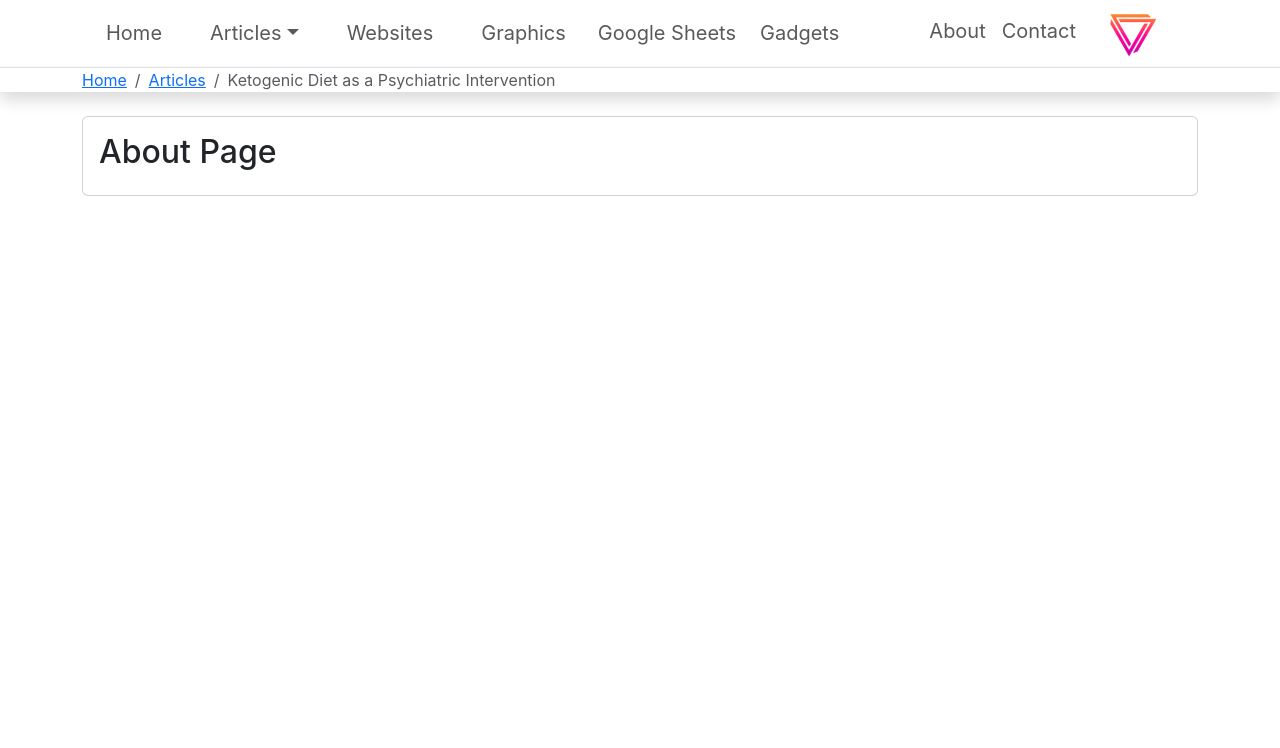
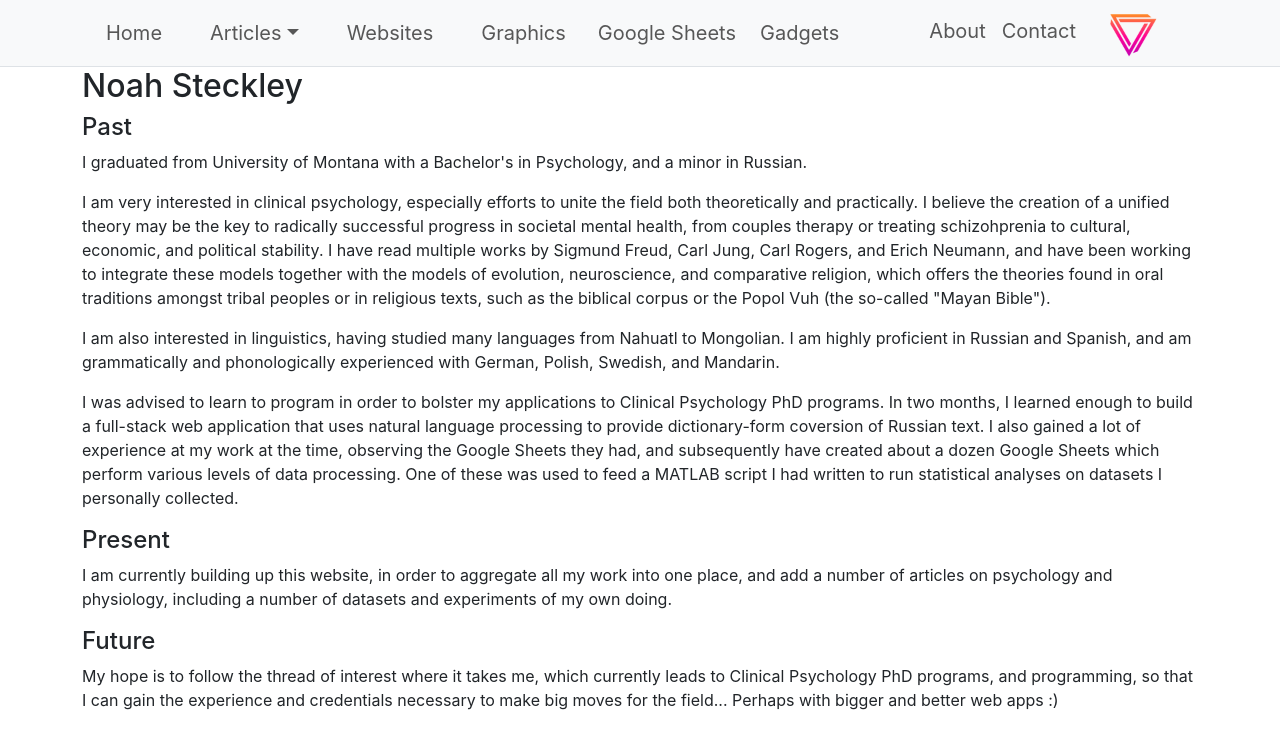
Before and after one commit to Noah3141/NoahSteckley, a React (Create React App) app: page /about in a window 1280 px wide. Shown: the top 748 px of the page. Built offline with nearby package versions, Linux system fonts and the light colour scheme.

Commit message:
Crumbtrail Completed

```diff
--- a/src/components/inc/Crumbtrail.jsx
+++ b/src/components/inc/Crumbtrail.jsx
@@ -1,27 +1,55 @@
-import React from "react";
-import { Link } from "react-router-dom";
+import { Link, useLocation } from "react-router-dom";
 
-function Crumbtrail({ match }) {
-  console.log(match);
+function Crumbtrail() {
+  const location = useLocation();
+  console.log(location);
+
+  let currentLink = "";
+
+  function titleCase(str) {
+    str = str.toLowerCase().split(" "); // Lowercase the phrase and give me an array of its words
+    for (var i = 0; i < str.length; i++) {
+      // Go word by word in the array
+      if (str[i].length >= 3) {
+        str[i] = str[i].charAt(0).toUpperCase() + str[i].slice(1); // For each word, combine the character at position 0 made uppercase with the word from that letter onward
+      }
+    }
+    return str.join(" "); // Restitch all the words into a single string again
+  }
+
+  const crumbs = location.pathname
+    .split("/")
+    .filter((crumb) => crumb !== "")
+    .map((crumb) => {
+      currentLink += `/${crumb}`;
+      crumb = titleCase(crumb.replace(/-/g, " "));
+      return (
+        <li className="breadcrumb-item" key={crumb}>
+          <Link
+            className=" link-primary link-underline-opacity-0"
+            to={currentLink}
+          >
+            {" "}
+            {crumb}{" "}
+          </Link>
+        </li>
+      );
+    });
+  if (crumbs.length == 1) {
+    return <></>;
+  }
 
   return (
-    <div className="shadow border-top">
-      <nav className="sticky-top" aria-label="breadcrumb">
+    <>
+      <nav
+        className="sticky-top bg-light border-bottom"
+        aria-label="breadcrumb"
+      >
         <div className="container">
-          <ol className="breadcrumb bg-body">
-            <li className="breadcrumb-item">
-              <Link to="/">Home</Link>
-            </li>
-            <li className="breadcrumb-item">
-              <Link to="/articles">Articles</Link>
-            </li>
-            <li className="breadcrumb-item active" aria-current="page">
-              Ketogenic Diet as a Psychiatric Intervention
-            </li>
-          </ol>
+          <ol className="breadcrumb m-0">{crumbs}</ol>
         </div>
       </nav>
-    </div>
+    </>
   );
 }
 
--- a/src/components/inc/Navbar.jsx
+++ b/src/components/inc/Navbar.jsx
@@ -5,7 +5,7 @@ import logo from "../images/Logo600-loose.png";
 function Navbar() {
   return (
     <nav
-      className="navbar fs-5 fixed-top navbar-expand-lg bg-body border-bottom border-light"
+      className="navbar fs-5 fixed-top navbar-expand-lg bg-light border-bottom"
       data-bs-theme="light"
     >
       <div className="container">
--- a/src/components/pages/About.jsx
+++ b/src/components/pages/About.jsx
@@ -3,11 +3,56 @@ import React from "react";
 function About() {
   return (
     <div className="container">
-      <div className="card mt-4">
-        <div className="card-body">
-          <h2>About Page</h2>
-        </div>
-      </div>
+      <h2>Noah Steckley</h2>
+      <h4>Past</h4>
+      <p>
+        I graduated from University of Montana with a Bachelor's in Psychology,
+        and a minor in Russian.
+      </p>
+      <p>
+        I am very interested in clinical psychology, especially efforts to unite
+        the field both theoretically and practically. I believe the creation of
+        a unified theory may be the key to radically successful progress in
+        societal mental health, from couples therapy or treating schizohprenia
+        to cultural, economic, and political stability. I have read multiple
+        works by Sigmund Freud, Carl Jung, Carl Rogers, and Erich Neumann, and
+        have been working to integrate these models together with the models of
+        evolution, neuroscience, and comparative religion, which offers the
+        theories found in oral traditions amongst tribal peoples or in religious
+        texts, such as the biblical corpus or the Popol Vuh (the so-called
+        "Mayan Bible").
+      </p>
+      <p>
+        I am also interested in linguistics, having studied many languages from
+        Nahuatl to Mongolian. I am highly proficient in Russian and Spanish, and
+        am grammatically and phonologically experienced with German, Polish,
+        Swedish, and Mandarin.
+      </p>
+      <p>
+        I was advised to learn to program in order to bolster my applications to
+        Clinical Psychology PhD programs. In two months, I learned enough to
+        build a full-stack web application that uses natural language processing
+        to provide dictionary-form coversion of Russian text. I also gained a
+        lot of experience at my work at the time, observing the Google Sheets
+        they had, and subsequently have created about a dozen Google Sheets
+        which perform various levels of data processing. One of these was used
+        to feed a MATLAB script I had written to run statistical analyses on
+        datasets I personally collected.
+      </p>
+      <h4>Present</h4>
+      <p>
+        I am currently building up this website, in order to aggregate all my
+        work into one place, and add a number of articles on psychology and
+        physiology, including a number of datasets and experiments of my own
+        doing.
+      </p>
+      <h4>Future</h4>
+      <p>
+        My hope is to follow the thread of interest where it takes me, which
+        currently leads to Clinical Psychology PhD programs, and programming, so
+        that I can gain the experience and credentials necessary to make big
+        moves for the field... Perhaps with bigger and better web apps :)
+      </p>
     </div>
   );
 }
--- a/src/components/pages/Contact.jsx
+++ b/src/components/pages/Contact.jsx
@@ -3,11 +3,25 @@ import React from "react";
 function Contact() {
   return (
     <div className="container">
-      <div className="card mt-4">
-        <div className="card-body">
-          <h2>Contact Page</h2>
-        </div>
-      </div>
+      <h2>Contact Me</h2>
+      <h4>
+        <ul>
+          <li className="mt-3">
+            <a href="https://github.com/Noah3141" target="_blank">
+              Github
+            </a>
+          </li>
+          <li className="mt-3">
+            <a
+              href="https://www.linkedin.com/in/noah-steckley/"
+              target="_blank"
+            >
+              LinkedIn
+            </a>
+          </li>
+          <li className="mt-3">Noah3141@gmail.com</li>
+        </ul>
+      </h4>
     </div>
   );
 }
--- a/src/components/pages/Graphics.jsx
+++ b/src/components/pages/Graphics.jsx
@@ -1,4 +1,3 @@
-import React from "react";
 import RussPoster from "../images/RussPoster.jpeg";
 import ExpParadigm from "../images/ExpParadigm.png";
 import TreeDiagram from "../images/говоритьTree.jpg";
@@ -7,7 +6,7 @@ import LevelsofConsciousness from "../images/Levels_of_Consciousness.png";
 
 function Graphics() {
   return (
-    <div className="container">
+    <div className="container m-6">
       <div className="row">
         <h2>Graphics </h2>
 
--- a/src/components/pages/PsychIntegration.jsx
+++ b/src/components/pages/PsychIntegration.jsx
@@ -1,4 +1,3 @@
-import React from "react";
 import { Link } from "react-router-dom";
 
 function LitReviews() {
--- /dev/null
+++ b/src/components/pages/Template.jsx
@@ -0,0 +1,4 @@
+<div className="container">
+  <h2>Home</h2>
+  <Carousel />
+</div>;
--- a/src/components/pages/articles/my-research/AlcoholConsumption.jsx
+++ b/src/components/pages/articles/my-research/AlcoholConsumption.jsx
@@ -1,7 +1,17 @@
 import React from "react";
+import GuestDrinks from "../../../images/GuestDrinks.png";
+import DistDrinks from "../../../images/DistDrinks.png";
+import PartyDrinks from "../../../images/PartyDrinks.png";
 
 function AlcoholConsumption() {
-  return <div>AlcoholConsumption</div>;
+  return (
+    <div className="container">
+      <h2>Alcohol Consumption Rates at Large Events</h2>
+      <img className="img" src={GuestDrinks} alt="Drinks per Guest" />
+      <img className="img" src={DistDrinks} alt="Drinks per Guest" />
+      <img className="img" src={PartyDrinks} alt="Drinks per Guest" />
+    </div>
+  );
 }
 
 export default AlcoholConsumption;
```
